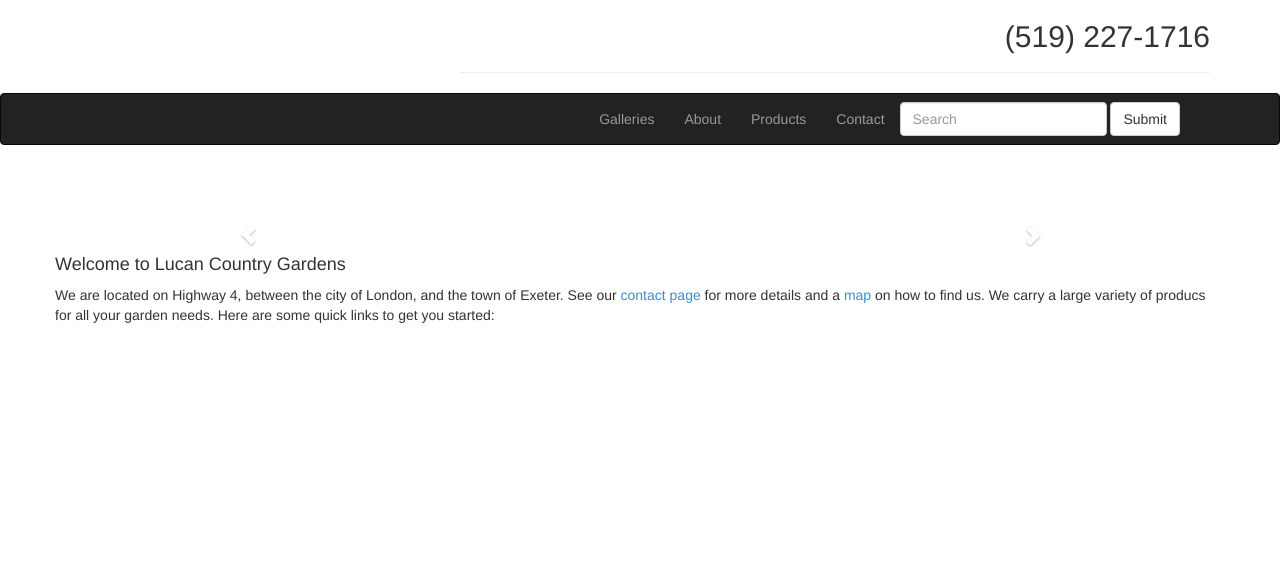
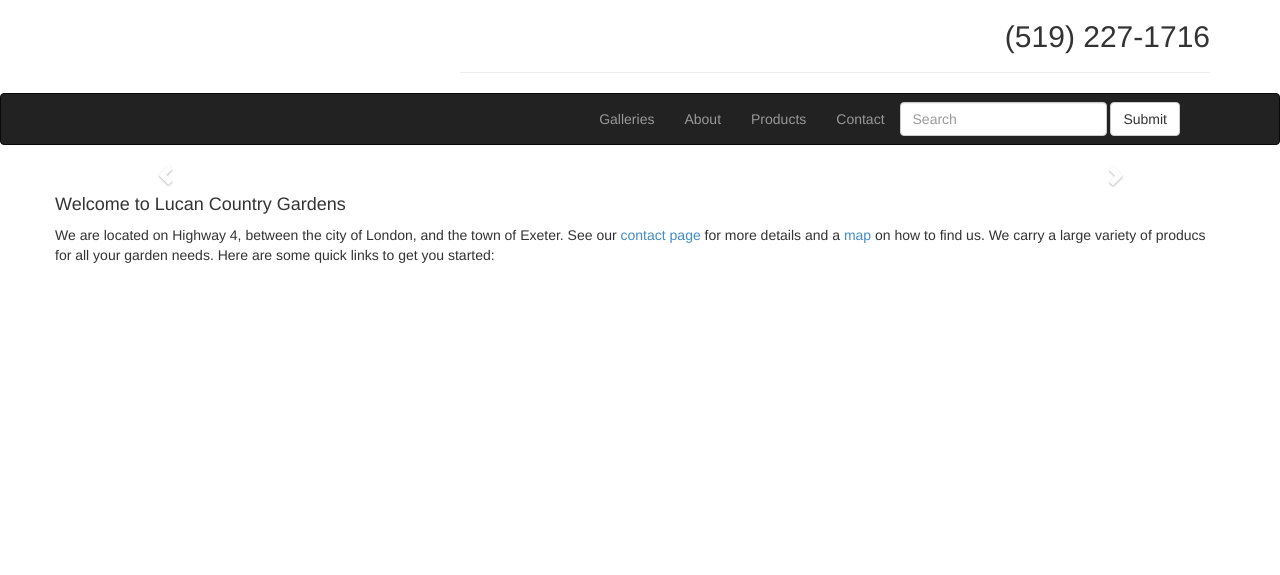
Before and after one commit to vandorjw/lucancountrygardens, a Django app: page / in a window 1280 px wide. Shown: the part 20-595 px from the top of the page. Run offline with Django 3.2, Linux system fonts and the light colour scheme; data that the repository does not hold is empty; some libraries are stand-ins or nearby versions.

Commit message:
Removed whitespace below navbar

```diff
--- a/lucancountrygardens/templates/base.html
+++ b/lucancountrygardens/templates/base.html
@@ -80,7 +80,6 @@
           </div><!-- /.container -->
         </div><!-- /.navbar -->
       </div><!-- /.navbar-wrapper -->
-
       <!-- Begin page content -->
       {% block content %}
       {% endblock content %}
--- a/lucancountrygardens/templates/home_page.html
+++ b/lucancountrygardens/templates/home_page.html
@@ -9,7 +9,7 @@
 
 <div class="container">
   <div class="row">
-    <div class="col-md-10 col-md-offset-1">
+    <div class="col-md-12">
 
     <!-- Carousel
     ================================================== -->
--- a/static/dist/css/sticky-footer-navbar.css
+++ b/static/dist/css/sticky-footer-navbar.css
@@ -28,9 +28,6 @@ body {
 -------------------------------------------------- */
 /* Not required for template or sticky footer method. */
 
-#wrap > .container {
-  padding: 60px 15px 0;
-}
 .container .text-muted {
   margin: 20px 0;
 }
```
